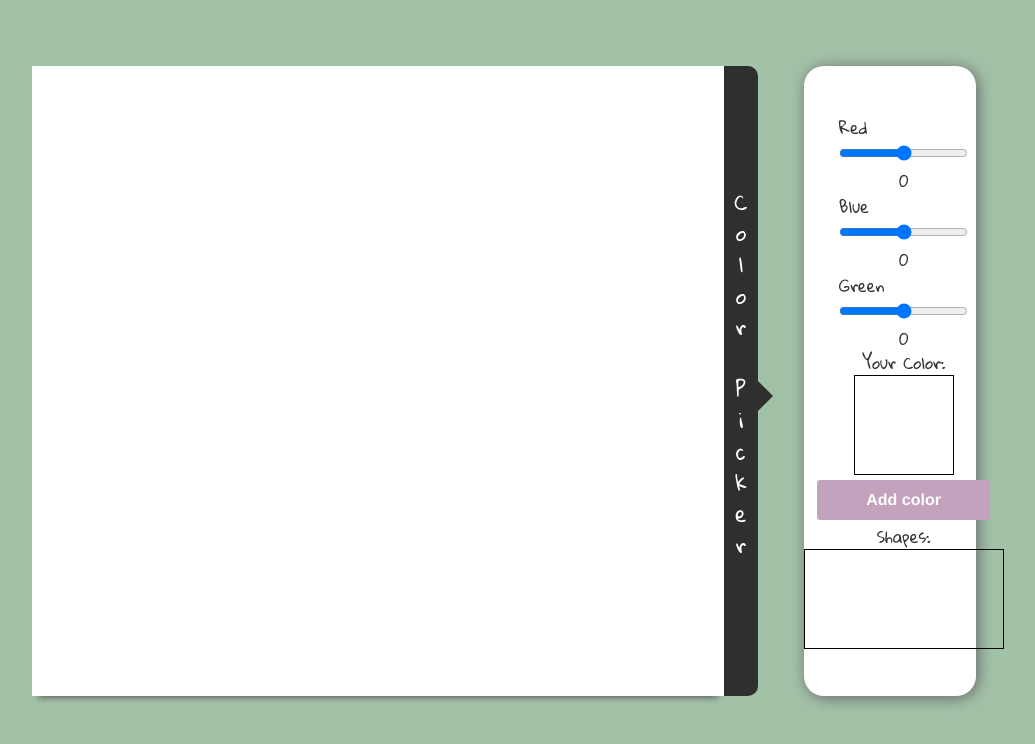
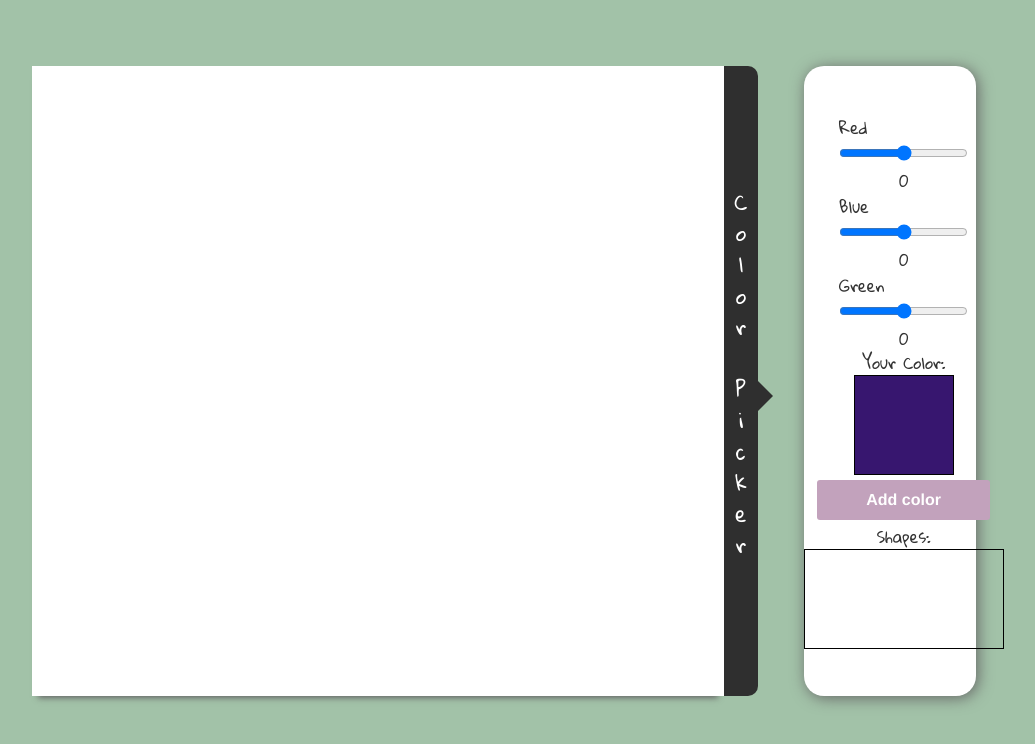
Before and after one commit to laere/DrawingBoard, a website: page index.html in a window 1280 px wide. Shown: the part 104-848 px from the top of the page, without its empty margins (118-1153 px from the left). Drawn offline with Linux system fonts and the light colour scheme.

Commit message:
update color function, and rgbToHex functions working

```diff
--- a/css/main.scss
+++ b/css/main.scss
@@ -117,6 +117,7 @@ CANVAS AND COLORSS
           width: 100px;
           height: 100px;
           margin-bottom: 15px;
+
         }
         #add-color {
           background-color: #c2a2bc;
--- a/js/app.js
+++ b/js/app.js
@@ -1,8 +1,8 @@
 $(function() {
-
   $colorPicker = $('#color-picker');
-//  $colorPicker.hide();
-
+  $divColor = $('div.color');
+  //  $colorPicker.hide();
+  updateColor();
   //toggle color picker
   $('#color-picker-body').click(function() {
     //add animation class on click
@@ -11,15 +11,6 @@ $(function() {
     $colorPicker.toggle();
   });
 
-  //color selecting
-  $('div.color').click(function() {
-    //current color with select
-    $currentColor = $('div.color.select');
-    //context of clicked element
-    $(this).addClass('select');
-    //remove class if currently active on an element.
-    $currentColor.removeClass('select');
-  });
 
   $('#add-color').click(function() {
     //when button is clicked
@@ -31,6 +22,39 @@ $(function() {
     //find a way to limit the amount of colors a user can add.
   });
 
+  //color selecting
+  $divColor.click(function() {
+    //current color with select
+    $currentColor = $('div.color.select');
+    //context of clicked element
+    $(this).addClass('select');
+    //remove class if currently active on an element.
+    $currentColor.removeClass('select');
+  });
 
+  //Test function//
+  $('html').click(function() {
+  });
 
-})(jQuery);
+  //Problem: sliders don't have functionality
+  //Solution: When sliders are moved they show the colors
+
+  //convert the rgb values to hex
+  function rgbToHex(r,g,b) {
+    $hexRed = r.toString(16);
+    $hexGreen = g.toString(16);
+    $hexBlue = b.toString(16);
+    console.log($hexRed);
+    console.log($hexGreen);
+    console.log($hexBlue);
+    return '#' + $hexRed + $hexGreen + $hexBlue;
+  }
+  //update the 'Your Color' with rgb color;
+
+  function updateColor() {
+    $colorChosen = $('#color-chosen');
+    $color = rgbToHex(55,22,111);
+    $colorChosen.css('background-color', $color);
+  }
+
+});
```
Also changed, not shown: 1 other file.
